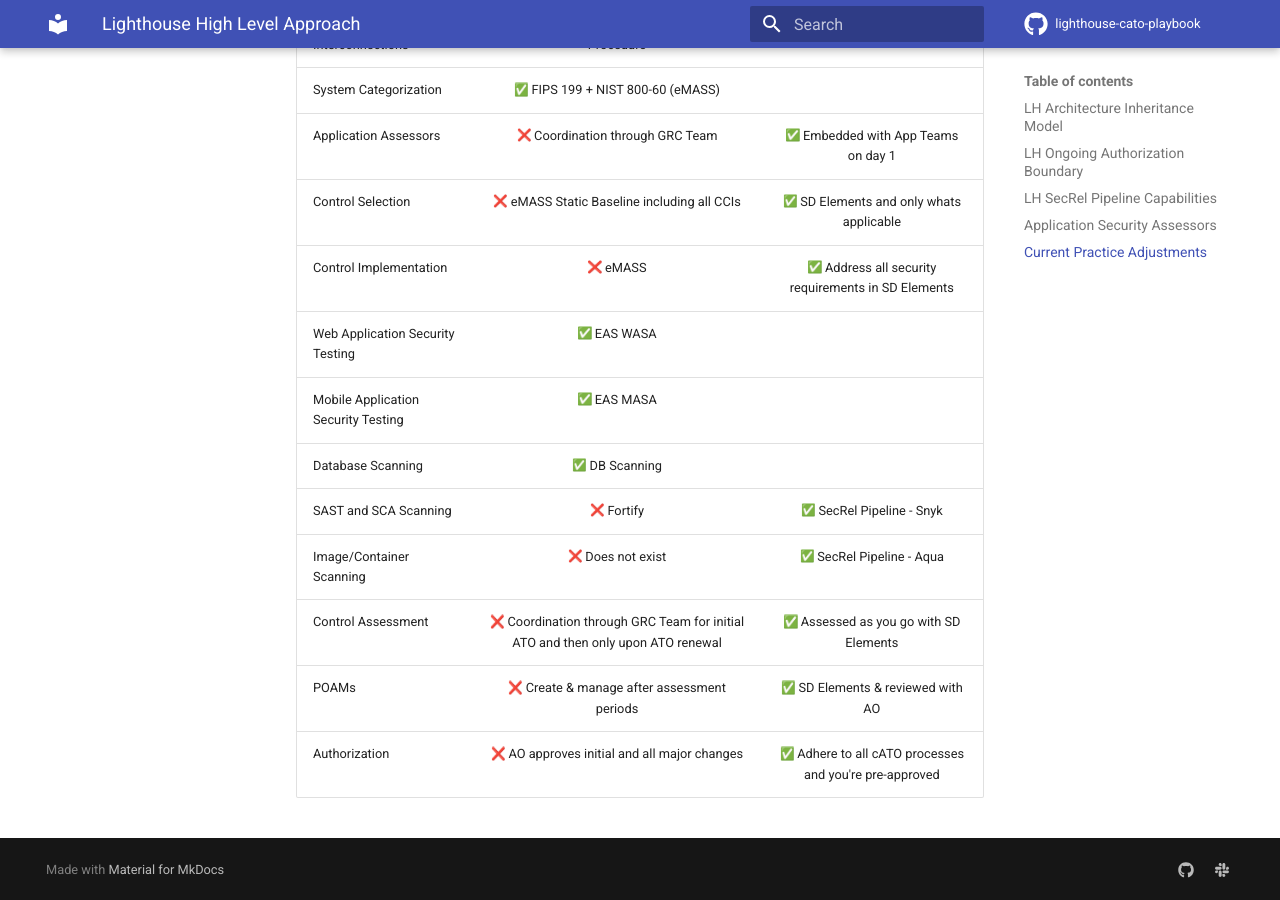
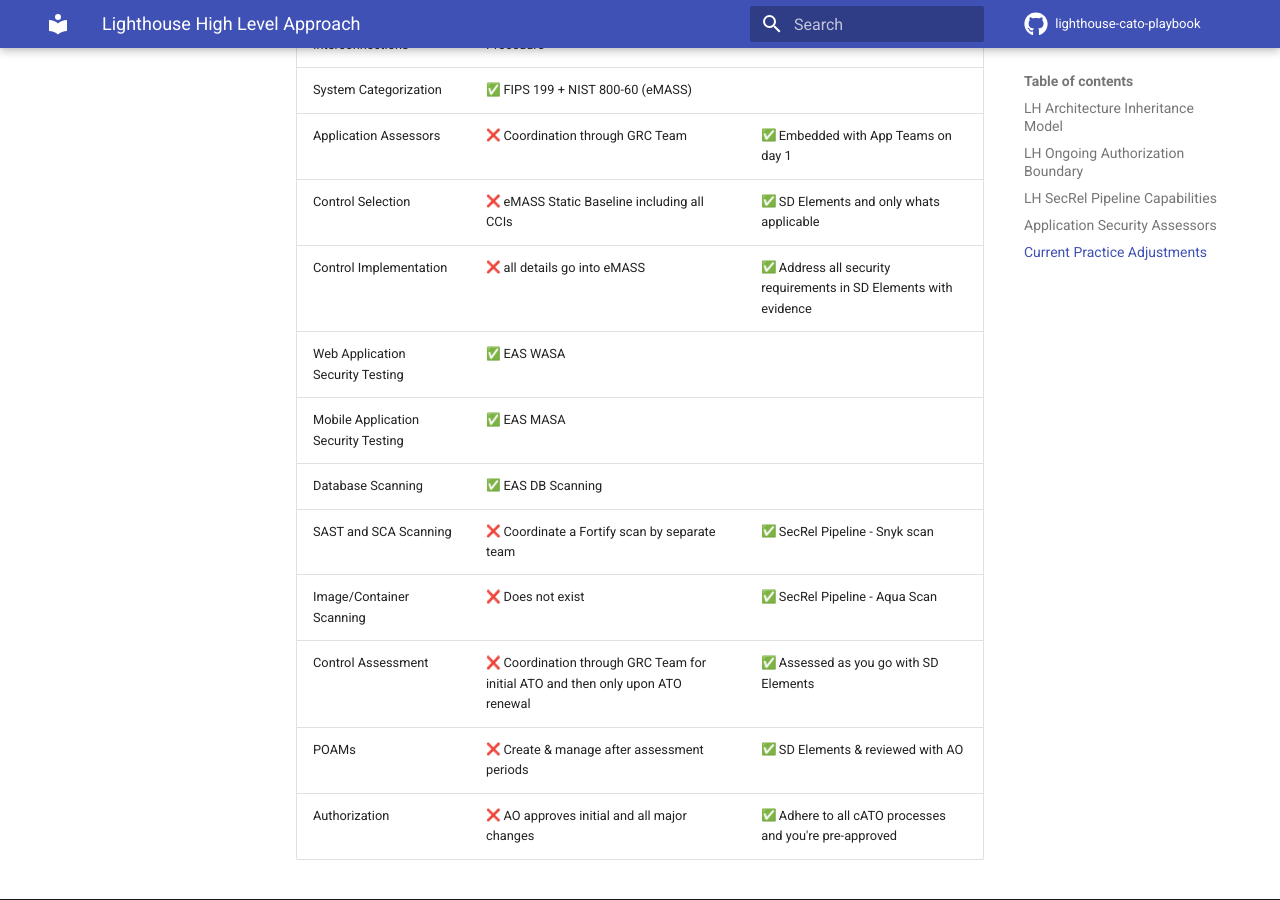
Before and after one commit to rise8-us/cato-playbook, an MkDocs documentation site: the page built from docs/approach.md, in a window 1280 px wide and 900 px high, scrolled down 4761 px. Built offline with MkDocs 1.6.1 and Material for MkDocs 9.7.7, drawn with Linux system fonts in a browser that asks for light colours; emoji names are drawn with the system emoji font; comment, search, counter and statistics services are not loaded.

Commit message:
Update approach.md

```diff
--- a/docs/approach.md
+++ b/docs/approach.md
@@ -59,8 +59,8 @@
 ## Current Practice Adjustments
 This section communicates what existing VA vs. new Lighthouse cATO processes are being leveraged to satisfy requirements for Application Development Teams to leverage our Lighthouse Program Ongoing Authorization and cATO. Existing VA Processes come directly from OIT/OIS services that are aligned to [VA Handbook 6500](https://dvagov.sharepoint.com/sites/OITOIS/KnowledgeService/KSPublications/VA_Handbook_6500.pdf#search=6500).
 
-| **Activity**                        |                              **Existing VA Process**                             |                     **New Lighthouse cATO Process**                     |
-|-------------------------------------|:--------------------------------------------------------------------------------:|:-----------------------------------------------------------------------:|
+| **Activity**                        | **Existing VA Process**                                                          | **New Lighthouse cATO Process**                                         |
+|-------------------------------------|----------------------------------------------------------------------------------|-------------------------------------------------------------------------|
 | Register System                     | :white_check_mark: VA GRC Tool (eMASS)                                           |                                                                         |
 | Visualize Security Risks            | :white_check_mark: System Diagram (any format)                                   |                                                                         |
 | Privacy Analysis                    | :white_check_mark: PTA & PIA w/ Privacy Office                                   |                                                                         |
@@ -69,12 +69,12 @@
 | System Categorization               | :white_check_mark: FIPS 199 + NIST 800-60 (eMASS)                                |                                                                         |
 | Application Assessors               | :x: Coordination through GRC Team                                                | :white_check_mark: Embedded with App Teams on day 1                     |
 | Control Selection                   | :x: eMASS Static Baseline including all CCIs                                     | :white_check_mark: SD Elements and only whats applicable                |
-| Control Implementation              | :x: eMASS                                                                        | :white_check_mark: Address all security requirements in SD Elements     |
+| Control Implementation              | :x: all details go into eMASS                                                    | :white_check_mark: Address all security requirements in SD Elements with evidence     |
 | Web Application Security Testing    | :white_check_mark: EAS WASA                                                      |                                                                         |
 | Mobile Application Security Testing | :white_check_mark: EAS MASA                                                      |                                                                         |
-| Database Scanning                   | :white_check_mark: DB Scanning                                                   |                                                                         |
-| SAST and SCA Scanning               | :x: Fortify                                                                      | :white_check_mark: SecRel Pipeline - Snyk                               |
-| Image/Container Scanning            | :x: Does not exist                                                               | :white_check_mark: SecRel Pipeline - Aqua                               |
+| Database Scanning                   | :white_check_mark: EAS DB Scanning                                               |                                                                         |
+| SAST and SCA Scanning               | :x: Coordinate a Fortify scan by separate team                                   | :white_check_mark: SecRel Pipeline - Snyk scan                      |
+| Image/Container Scanning            | :x: Does not exist                                                               | :white_check_mark: SecRel Pipeline - Aqua Scan                      |
 | Control Assessment                  | :x: Coordination through GRC Team for initial ATO and then only upon ATO renewal | :white_check_mark: Assessed as you go with SD Elements                  |
 | POAMs                               | :x: Create & manage after assessment periods                                     | :white_check_mark: SD Elements & reviewed with AO                       |
 | Authorization                       | :x: AO approves initial and all major changes                                    | :white_check_mark: Adhere to all cATO processes and you're pre-approved |
```
